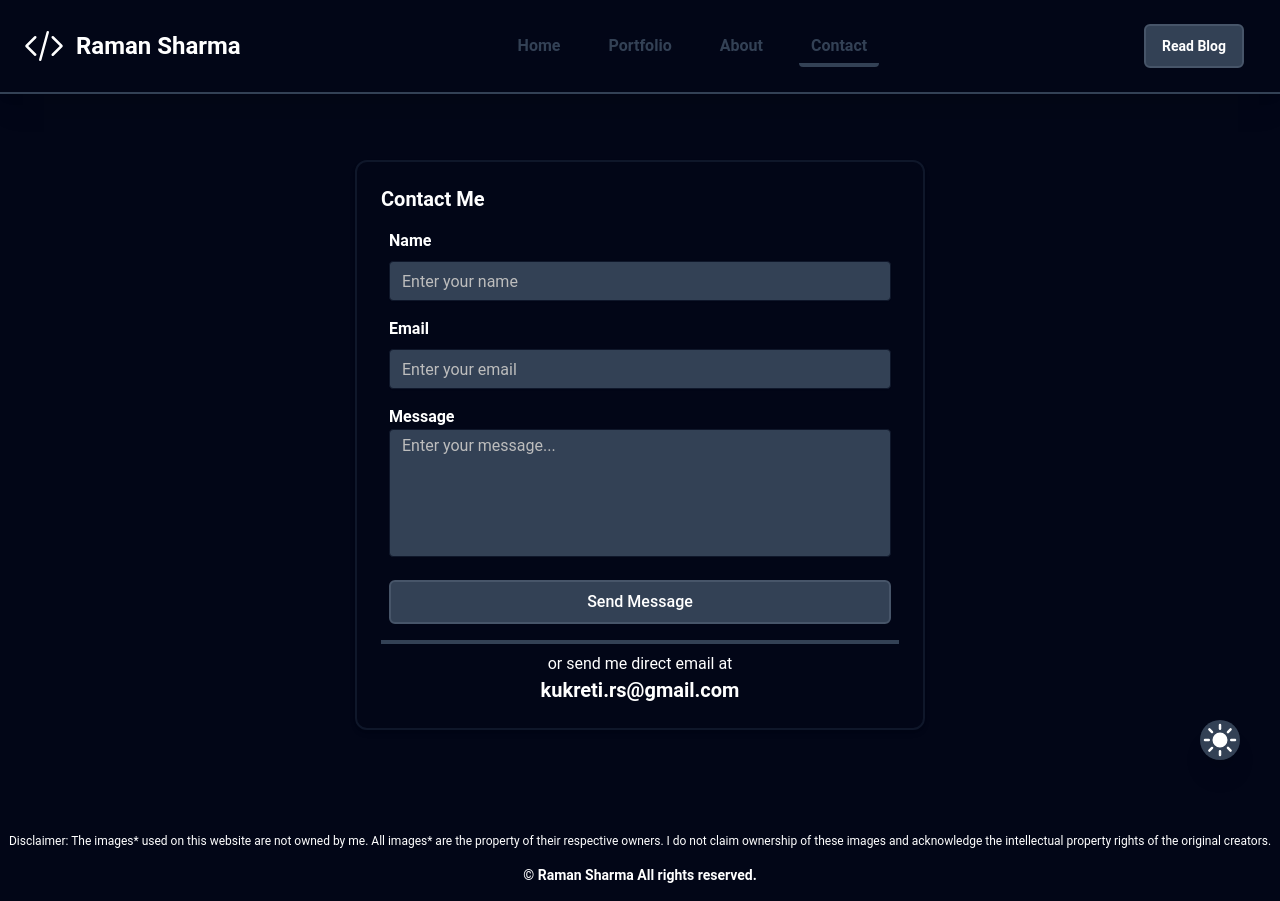
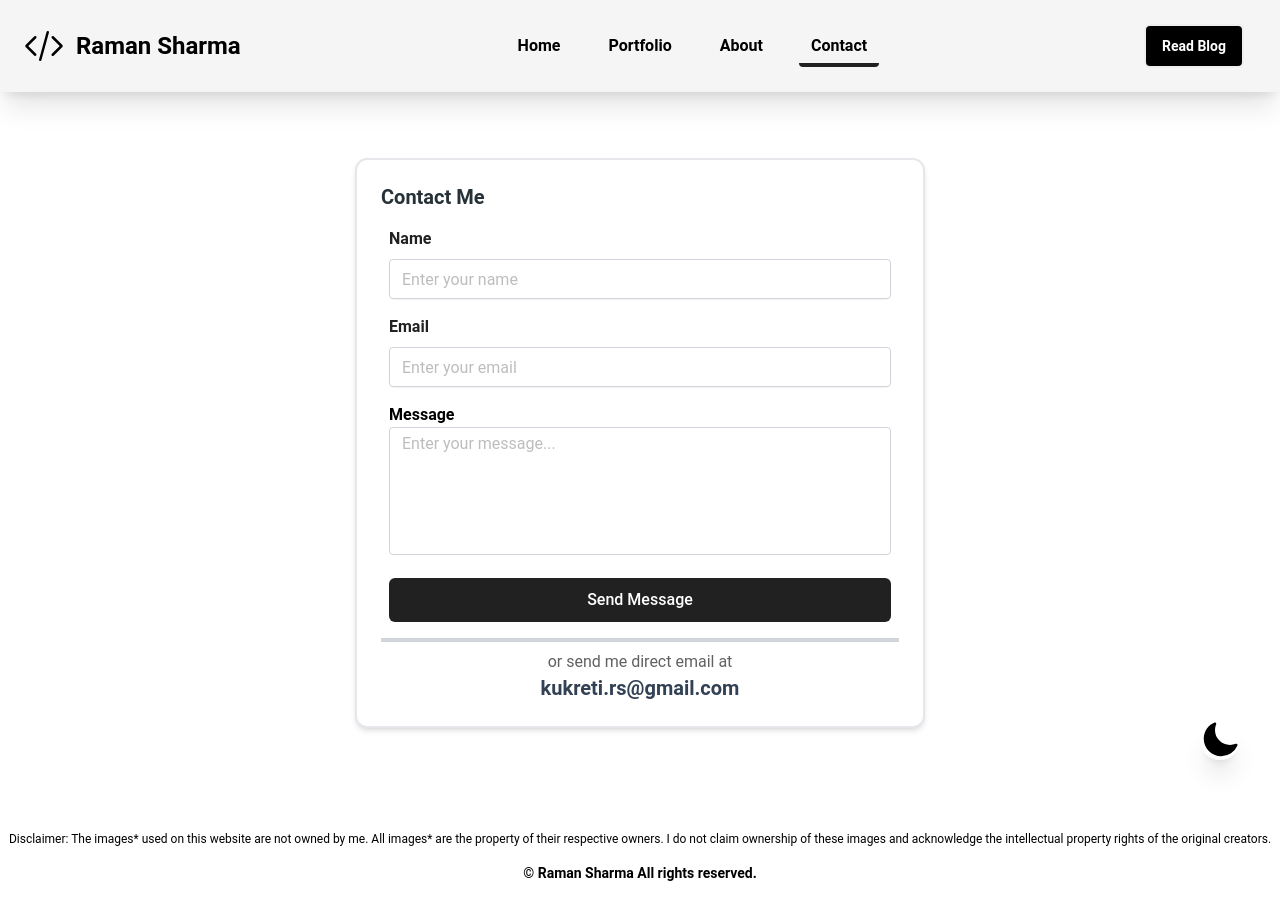
Before and after one commit to iamramann/portfolio-web-app, a React (Vite) app: page /contact in a window 1280 px wide. Built offline with nearby package versions, Linux system fonts and the light colour scheme.

Commit message:
Fixed some known bugs.

```diff
--- a/src/App.jsx
+++ b/src/App.jsx
@@ -20,13 +20,8 @@ function App() {
   useEffect(() => {
     const head = document.querySelector("html");
     head.classList.remove("light", "dark");
-    if (!localStorage.getItem("themeMode")) {
-      head.classList.add(themeMode);
-      localStorage.setItem("themeMode", themeMode);
-    } else {
-      head.classList.add(localStorage.getItem("themeMode"));
-      setThemeMode(themeMode);
-    }
+    head.classList.add(localStorage.getItem("themeMode") || themeMode);
+    setThemeMode(localStorage.getItem("themeMode"));
   }, [themeMode]);
 
   return (
@@ -44,16 +39,16 @@ function App() {
 
           <div className="w-10 h-10 fixed bottom-10 right-10  rounded-full inline-flex  justify-center items-center bg-white   py-2 border-slate-600 dark:bg-slate-700  shadow-xl">
             {themeMode === "dark" ? (
-              <span className=" ">
+              <span>
                 <DaySvg
-                  className="text-white cursor-pointer"
+                  className="text-black cursor-pointer day-svg"
                   toggleTheme={lightTheme}
                 />
               </span>
             ) : (
-              <span className=" ">
+              <span>
                 <NightSvg
-                  className="text-dark cursor-pointer"
+                  className="text-black cursor-pointer night-svg"
                   toggleTheme={darkTheme}
                 />
               </span>
--- a/src/components/AboutNew.jsx
+++ b/src/components/AboutNew.jsx
@@ -62,9 +62,9 @@ export default function AboutNew() {
 
   return (
     <>
-      <div className="m-[80px] lg:my-0 lg:h-dvh container mx-auto flex items-center">
-        <div className="grid grid-cols-1 md:grid-cols-1 lg:grid-cols-3 p-5">
-          <div className="lg:col-span-1 lg:p-5 dark:bg-slate-950">
+      <div className="m-[80px] xl:my-0 xl:h-dvh container mx-auto flex items-center">
+        <div className="grid grid-cols-1 md:grid-cols-1 lg:grid-cols-1 xl:grid-cols-3 p-5">
+          <div className="lg:col-span-1 lg:flex lg:justify-center dark:bg-slate-950">
             <Card className="lg:w-96 dark:bg-slate-900 mt-5">
               <CardHeader floated={false} className="h-80">
                 <img src={assetReferences.pic1} alt="profile-picture" />
```
